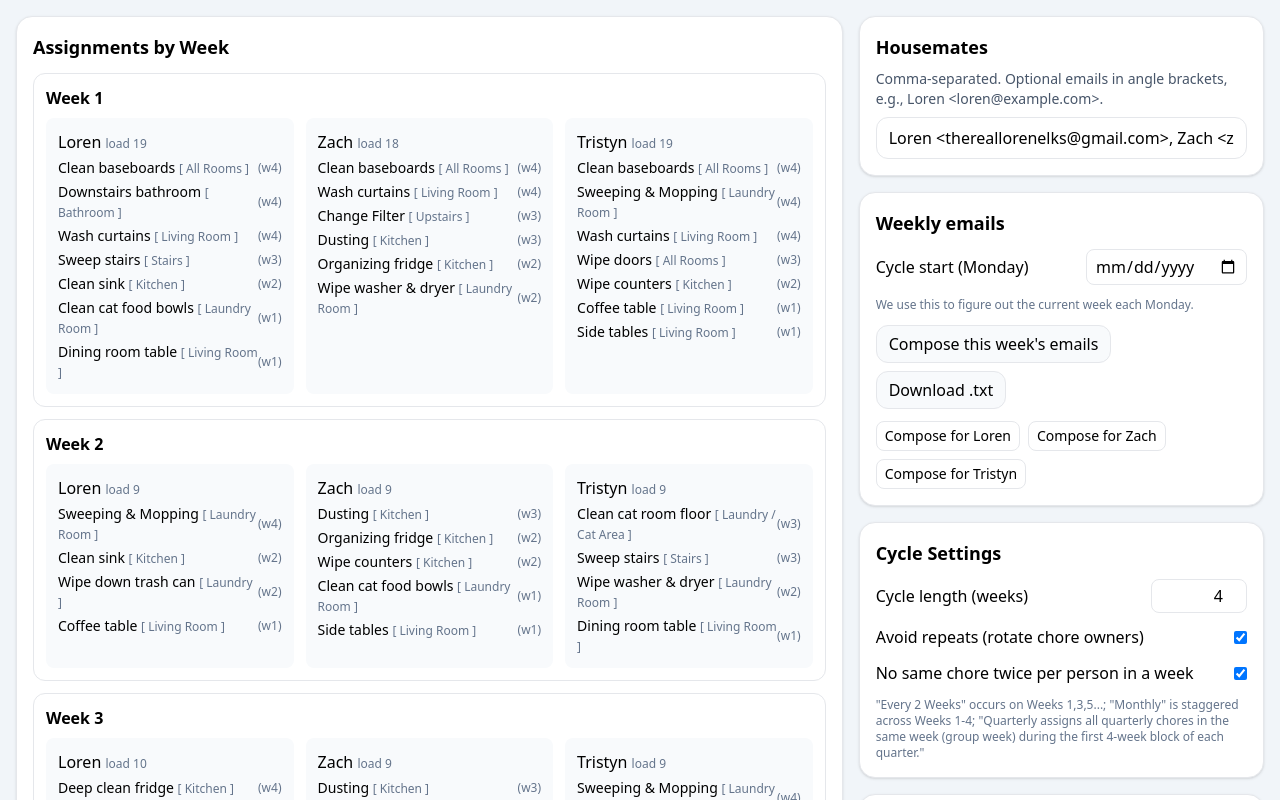
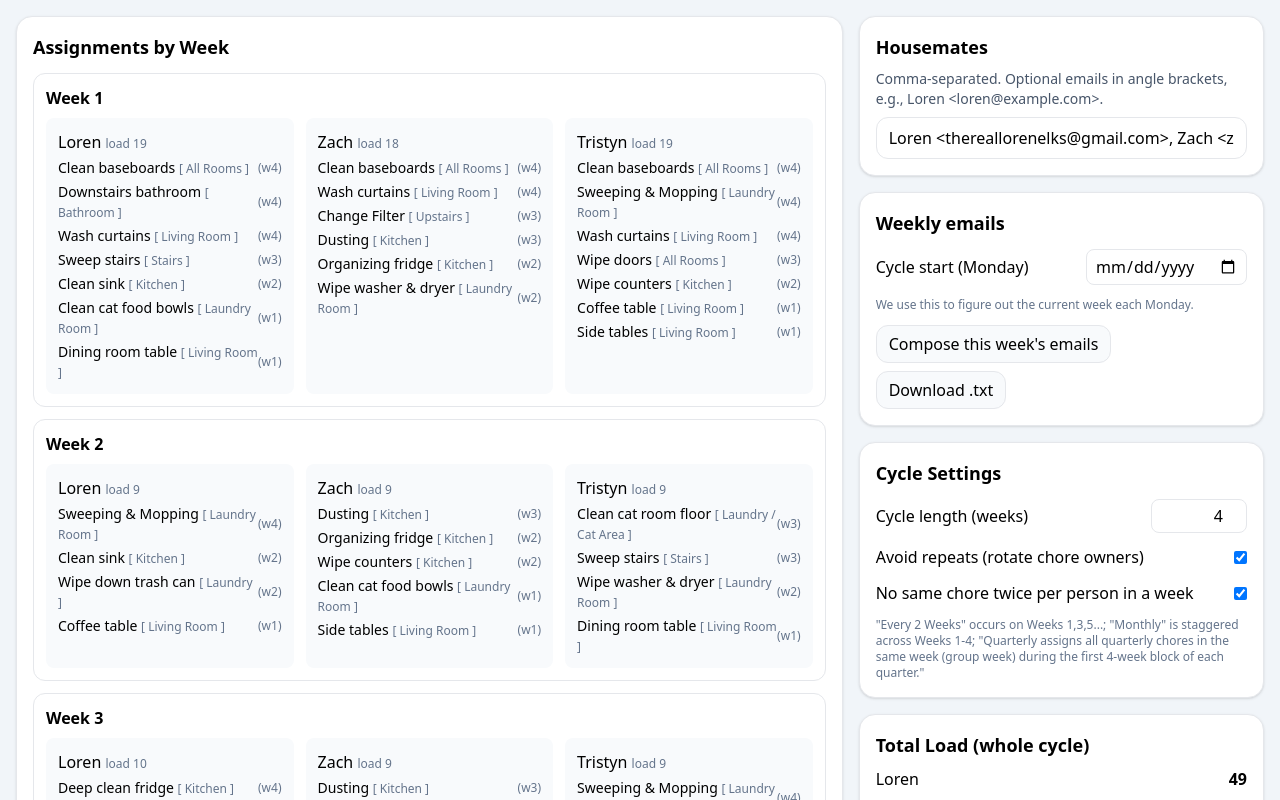
Before and after one commit to thereallorenelks-sys/housemate-chore-balancer2, a React (Vite) app: page / in a window 1280 px wide. Shown: the top 800 px of the page. Built offline with nearby package versions, Linux system fonts and the light colour scheme.

Commit message:
Add files via upload

```diff
--- a/src/App.tsx
+++ b/src/App.tsx
@@ -318,36 +318,20 @@ export default function App() {
     return lines.join("\\n");
   }
 
-
-  function composeEmailFor(personName: string) {
-    const o = peopleObjs.find(x => x.name === personName);
-    const widx = getCurrentWeekIndex();
-    if (!o) return;
-    if (!o.email) {
-      setFlash(`No email on file for ${personName}. Use "Name <email>" in Housemates.`);
-      return;
-    }
-    const subject = `This Week's Chores — Week ${weeks[widx]?.week || (widx+1)}${cycleStart ? ' (' + weekRangeLabel(widx) + ')' : ''}`;
-    const body = buildEmailBody(o.name, widx);
-    const url = `mailto:${encodeURIComponent(o.email)}?subject=${encodeURIComponent(subject)}&body=${encodeURIComponent(body)}`;
-    window.open(url, '_blank');
-  }
-
-  // Open one draft per person, spaced out to play nice with some email apps
   function composeWeeklyEmails() {
     const widx = getCurrentWeekIndex();
-    const withEmails = peopleObjs.filter(o => !!o.email);
-    const missing = peopleObjs.filter(o => !o.email).map(o => o.name);
-    withEmails.forEach((o, i) => {
+    const missing: string[] = [];
+    for (const o of peopleObjs) {
+      if (!o.email) { missing.push(o.name); continue; }
       const subject = `This Week's Chores — Week ${weeks[widx]?.week || (widx+1)}${cycleStart ? ' (' + weekRangeLabel(widx) + ')' : ''}`;
       const body = buildEmailBody(o.name, widx);
-      const url = `mailto:${encodeURIComponent(o.email)}?subject=${encodeURIComponent(subject)}&body=${encodeURIComponent(body)}`;
-      setTimeout(() => window.open(url, '_blank'), i * 700);
-    });
+      const url = `mailto:${encodeURIComponent(o.email)}?subject=${encodeURIComponent(subject)}&body=${encodeURIComponent(body.replace(/\n/g, "\r\n"))}`;
+      window.open(url, '_blank');
+    }
     if (missing.length) {
       setFlash(`No email on file for: ${missing.join(', ')} (add with Name <email> in Housemates)`);
     } else {
-      setFlash('Opened drafts for everyone. If only one opened, allow pop‑ups or click the per-person buttons below.');
+      setFlash('Opened email drafts for all housemates');
     }
   }
 
@@ -496,11 +480,6 @@ export default function App() {
               <button onClick={composeWeeklyEmails} className="px-3 py-1.5 rounded-xl border bg-slate-50 hover:bg-slate-100">Compose this week's emails</button>
               <button onClick={downloadWeeklyEmailsTxt} className="px-3 py-1.5 rounded-xl border bg-slate-50 hover:bg-slate-100">Download .txt</button>
             </div>
-            <div className="flex flex-wrap gap-2 text-sm">
-              {people.map(p => (
-                <button key={'one-'+p} onClick={() => composeEmailFor(p)} className="px-2 py-1 rounded-lg border bg-white hover:bg-slate-50">Compose for {p}</button>
-              ))}
-            </div>
             {peopleObjs.some(p => !p.email) && (
               <div className="text-xs text-amber-700 bg-amber-50 border border-amber-200 rounded-lg px-2 py-1">
                 Tip: add emails like "Name &lt;email@domain&gt;" in Housemates to auto-address messages.
```
